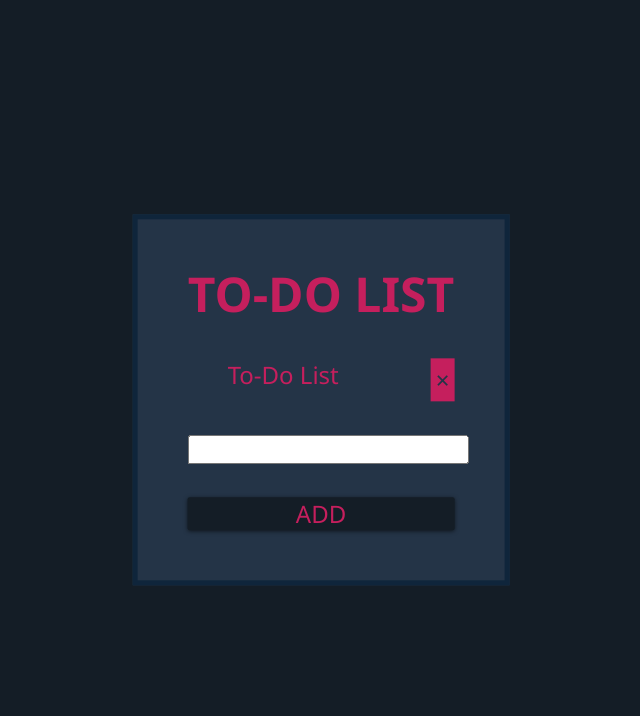
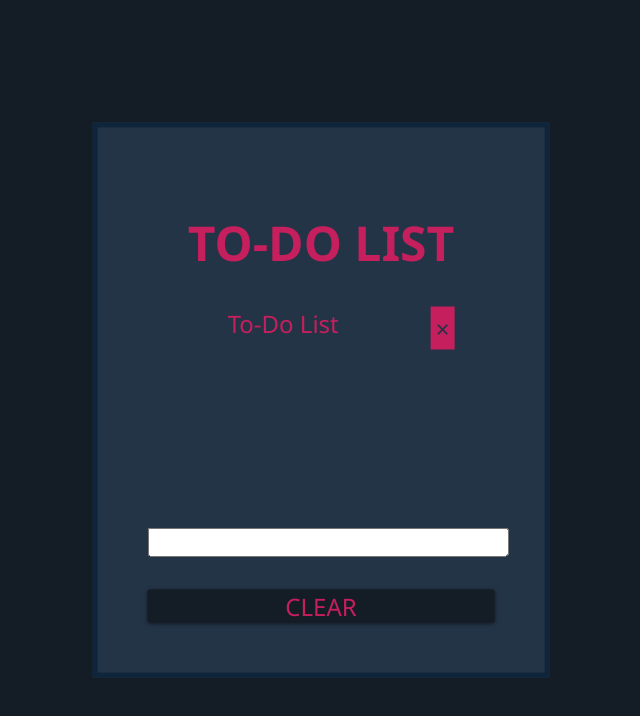
Before and after one commit to hrmb26/To-Do-List, a plain HTML site: page index.html in a window 1280 px wide. Shown: the whole page, without its empty margins (319-959 px from the left). Drawn offline with Linux system fonts and the light colour scheme.

Commit message:
version 0.3

```diff
--- a/index.html
+++ b/index.html
@@ -18,9 +18,9 @@
                     <span class="close" onclick='closeItem()'>&#215</span>
                 </li>
             </ol>
-            <input type="text" id="textbox_id"><br><br>
         </div>
-        <a id="addButton"href="javascript:void(0)" onclick='addItem()'>ADD</a>
+        <input type="text" id="textbox_id"><br><br>
+        <a id="clearAll"href="javascript:void(0)" onclick='clearAll()'>CLEAR</a>
     </div>
 </body>
 <script src="script.js"></script>
--- a/script.js
+++ b/script.js
@@ -2,14 +2,27 @@ let i = 0;
 let listElements = document.getElementsByTagName('LI');
 let close = document.getElementsByClassName('close');
 
+//permite eliminar todos los elementos de la lista con un solo boton
+function clearAll() {
+	while (listElements.length > 0) {
+		for (i = 0; i < listElements.length; i++) {
+			listElements[i].remove();
+		}
+	}
+}
+
 // hace todas las clases 'close' cerrar el elemento padre
+function closeItem() {
 	for (i = 0; i < listElements.length; i++) {
 		close[i].onclick = function() {
 			let div = this.parentElement;
 			div.remove();
 		};
 	}
+}
 
+//permite tachar los elementos de la lista
+function lineThru() {
 	for (i = 0; i < listElements.length; i++) {
 		listElements[i].onclick = function() {
 			if (this.style.textDecoration == 'line-through') {
@@ -18,6 +31,7 @@ for (i = 0; i < listElements.length; i++) {
 				this.style.textDecoration = 'line-through';
 			}
 		};
+	}
 }
 
 function addItem() {
@@ -37,27 +51,17 @@ function addItem() {
 		document.getElementById('textbox_id').value = '';
 	}
 
-	for (i = 0; i < listElements.length; i++) {
-		listElements[i].onclick = function() {
-			if (this.style.textDecoration == 'line-through') {
-				this.style.textDecoration = 'none';
-			} else {
-				this.style.textDecoration = 'line-through';
-			}
-		};
-	}
+	lineThru();
 
-	for (i = 0; i < listElements.length; i++) {
-		close[i].onclick = function() {
-			let div = this.parentElement;
-			div.remove();
-		};
-	}
+	closeItem();
 }
 
 document.getElementById('textbox_id').addEventListener('keyup', function(event) {
 	event.preventDefault();
 	if (event.keyCode === 13) {
-		document.getElementById('addButton').click();
+		addItem();
 	}
 });
+
+closeItem();
+lineThru();
--- a/style.css
+++ b/style.css
@@ -67,3 +67,13 @@ span:hover {
 	background-color: #243447;
 	text-align: center;
 }
+
+.div_todo_list {
+	height: 300px;
+	overflow-x: auto;
+	padding: 40px;
+}
+.todo_list {
+	height: 200px;
+	width: 600px;
+}
```
Also changed, not shown: 1 other file. Lines whose indentation alone changed are shown as unchanged.
